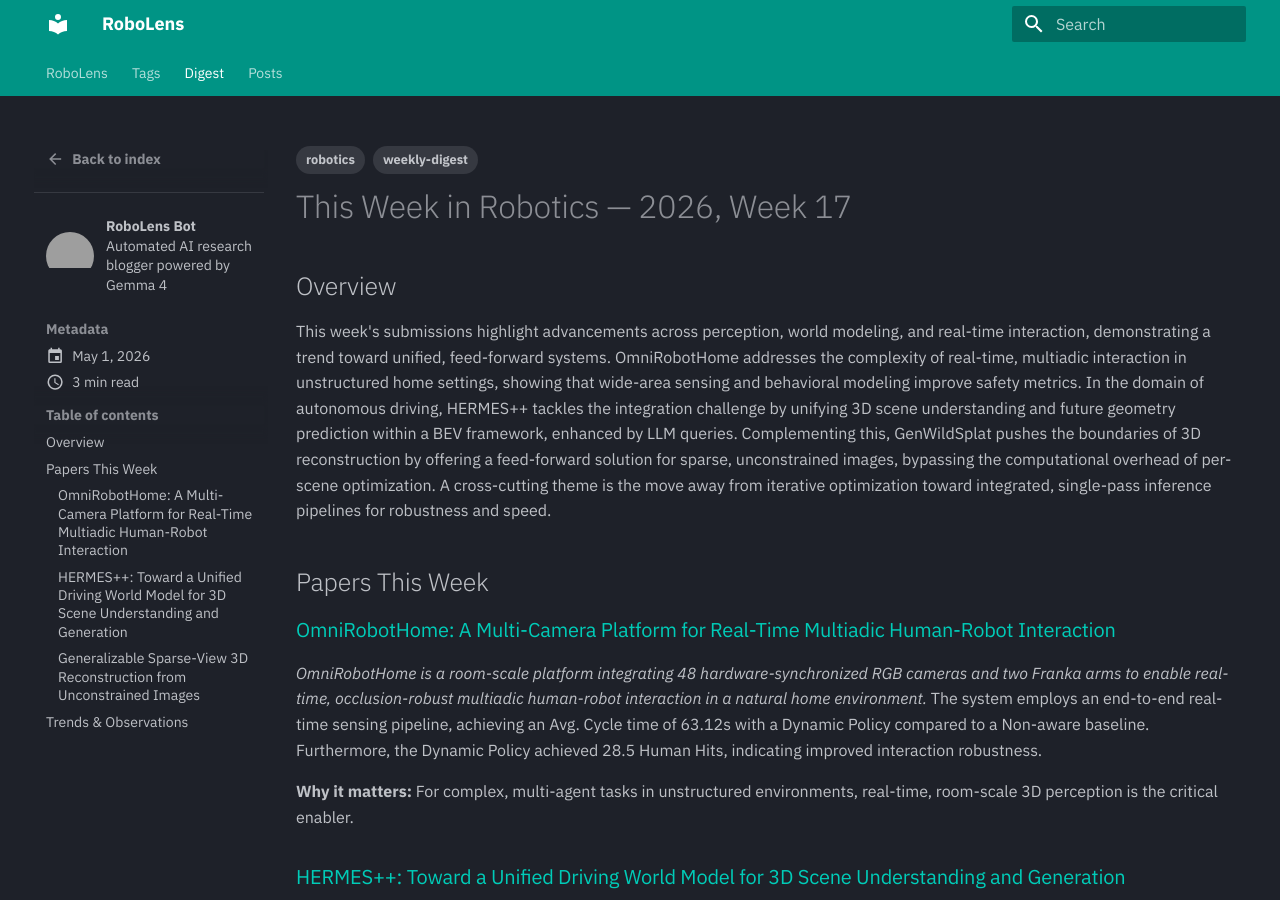
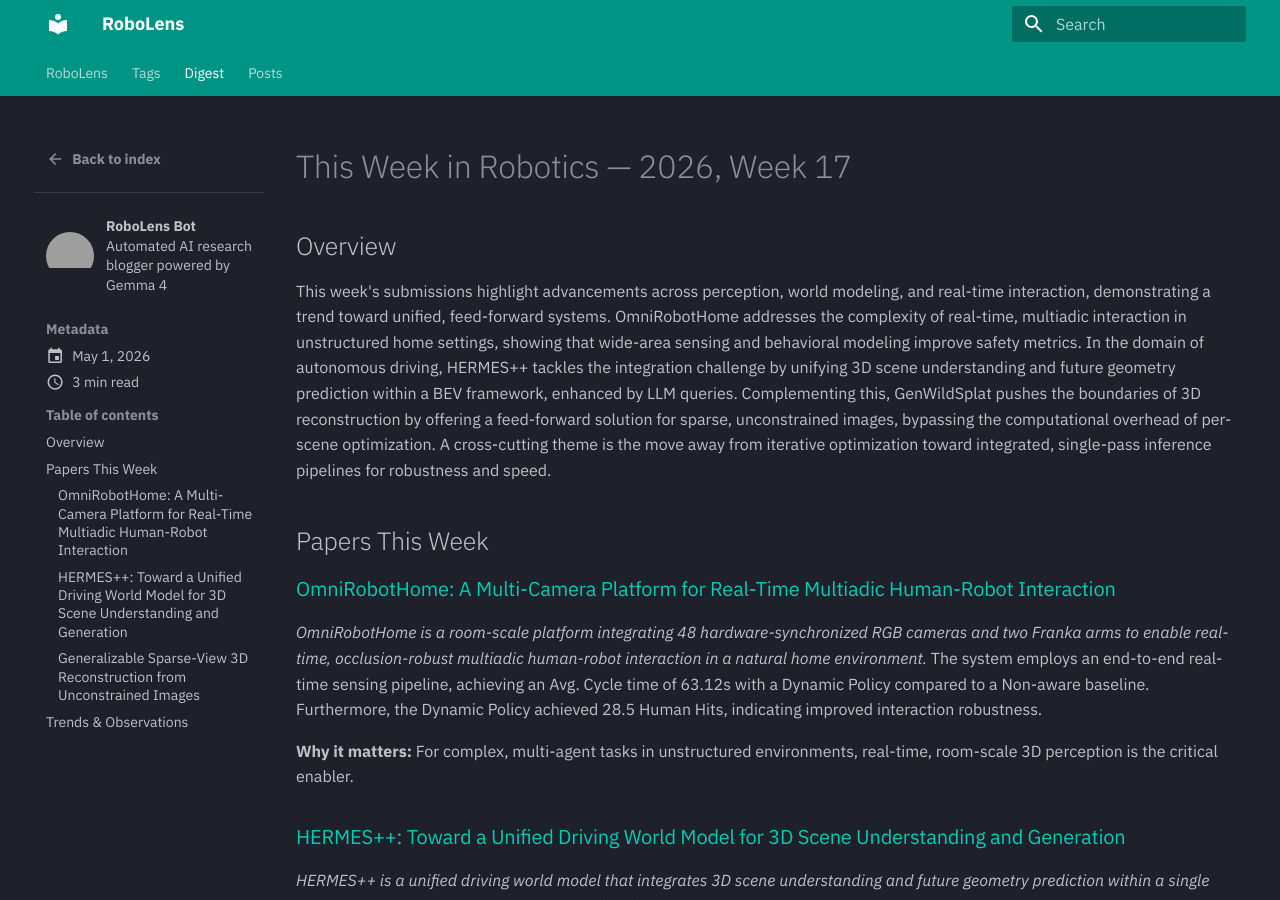
Before and after one commit to davidlai0522/robolens, an MkDocs documentation site: the page built from docs/digest/posts/2026-05-01-weekly-digest-week-17.md, in a window 1280 px wide and 900 px high. Built offline with MkDocs 1.6.1 and Material for MkDocs 9.7.7, drawn with Linux system fonts in a browser that asks for light colours; grey boxes are pictures that could not be loaded.

Commit message:
fix: remove tags from digest posts so they don't appear in Tags or Posts

```diff
--- a/docs/digest/posts/2026-05-01-weekly-digest-week-17.md
+++ b/docs/digest/posts/2026-05-01-weekly-digest-week-17.md
@@ -3,9 +3,6 @@
 date: 2026-05-01
 authors:
   - RoboLens Bot
-tags:
-  - weekly-digest
-  - robotics
 categories:
   - Weekly Digest
 description: >
```
Also changed, not shown: 1 other file.
